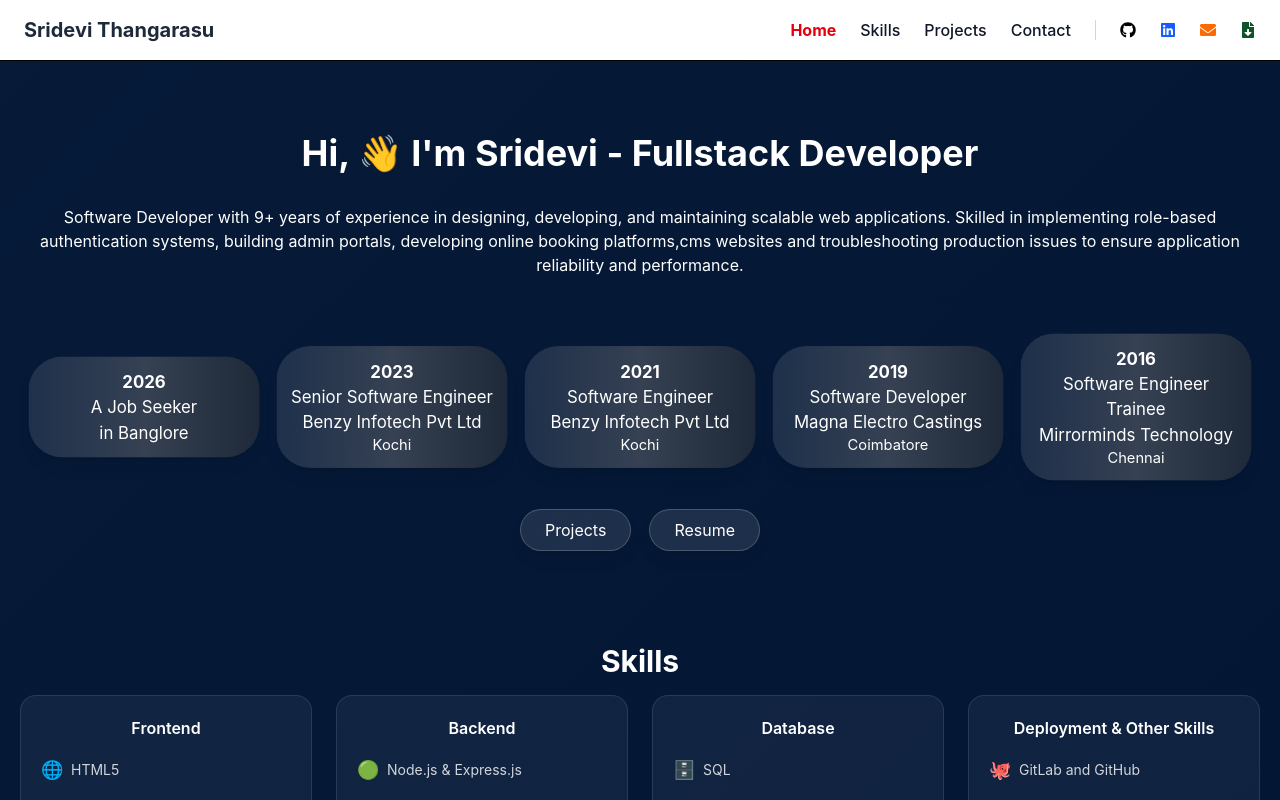
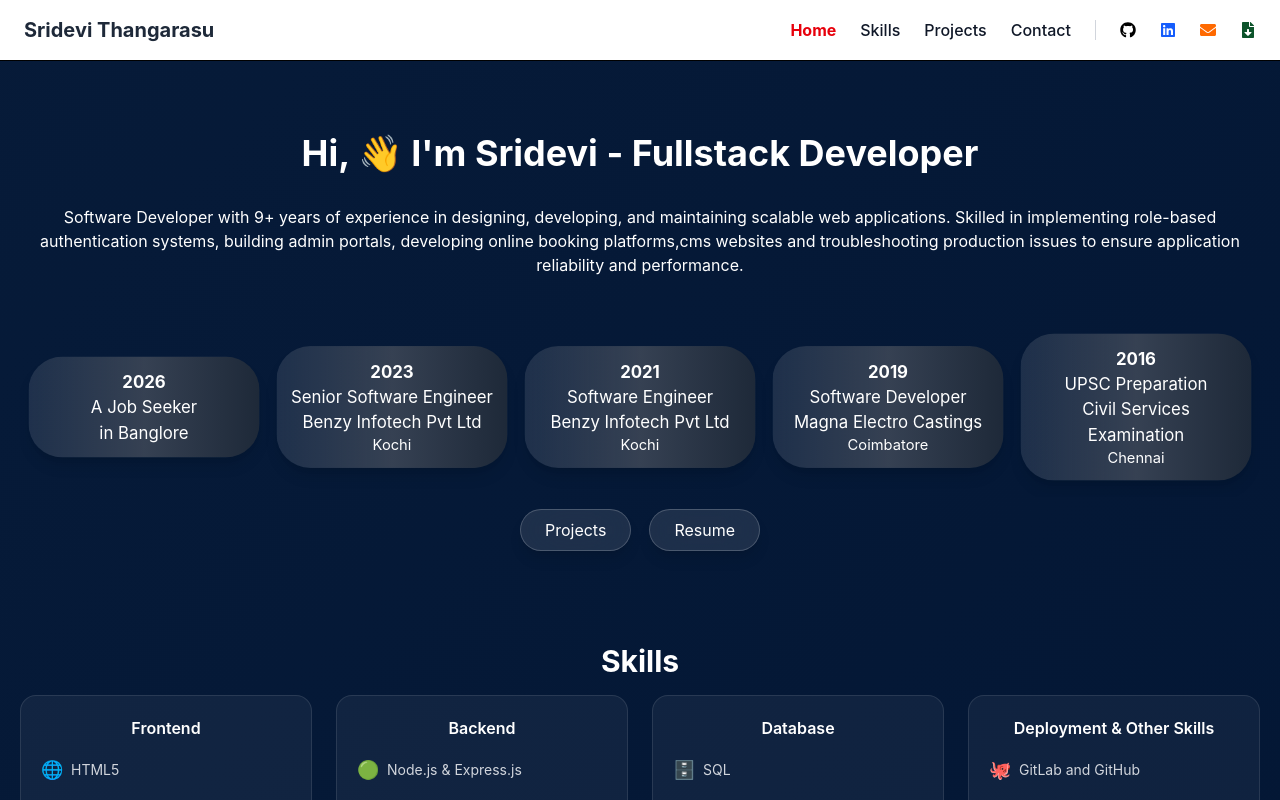
Before and after one commit to shreedevi7195-sketch/po, a React app: page / in a window 1280 px wide. Shown: the top 800 px of the page. Built offline with nearby package versions, Linux system fonts and the light colour scheme; the HTML template or start-up script is replaced by a standard one.

Commit message:
pf_temchnge_10_a

```diff
--- a/src/components/PortFolio.jsx
+++ b/src/components/PortFolio.jsx
@@ -252,8 +252,8 @@ const milestones = [
   },
   {
     year: "2016",
-    title: "Software Engineer Trainee",
-    location: "Mirrorminds Technology",
+    title: "UPSC Preparation",
+    location: "Civil Services Examination",
     desc: "Chennai"
   }
 
```
